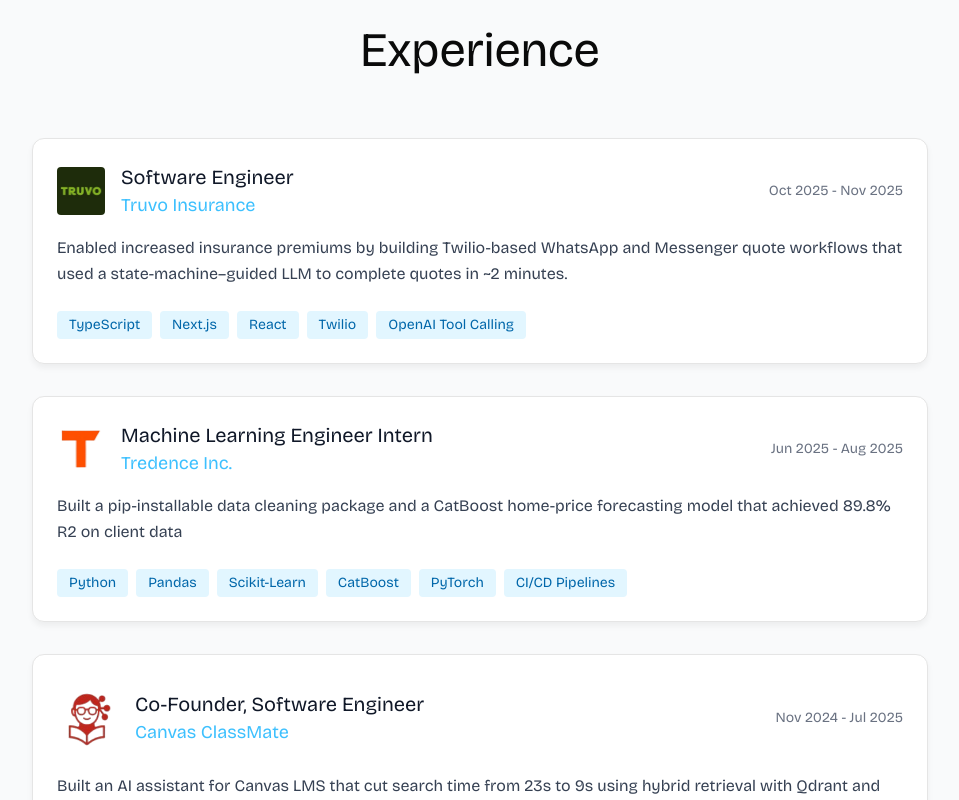
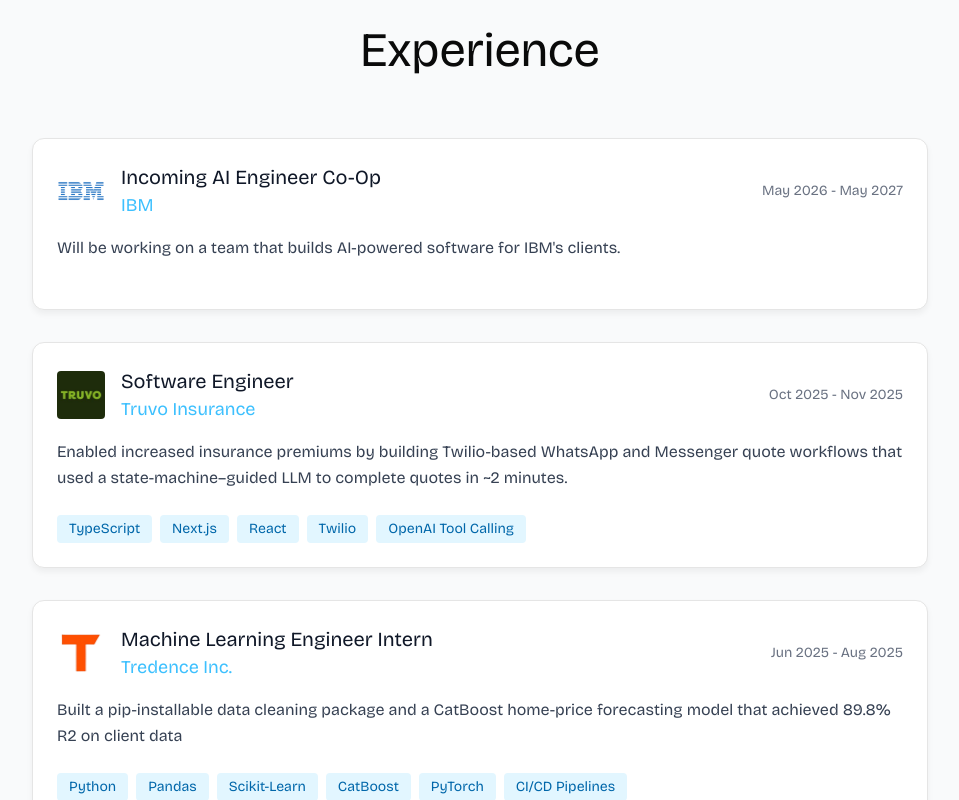
Before and after one commit to esinocchi/portfolio, a Next.js app: page / in a window 1280 px wide. Shown: the part 1638-2438 px from the top of the page, without its empty margins (160-1119 px from the left). Built offline with nearby package versions, Linux system fonts and the light colour scheme; no server answers.

Commit message:
ibm update

```diff
--- a/src/components/sections/Experience.tsx
+++ b/src/components/sections/Experience.tsx
@@ -12,6 +12,14 @@
 }
 
 const experiences: ExperienceItem[] = [
+  {
+    title: "Incoming AI Engineer Co-Op",
+    company: "IBM",
+    period: "May 2026 - May 2027",
+    description: "Will be working on a team that builds AI-powered software for IBM's clients.",
+    technologies: [],
+    logo: "/ibm-logo.jpg"
+  },
   {
     title: "Software Engineer",
     company: "Truvo Insurance",
@@ -67,9 +75,9 @@
                     <Image
                       src={exp.logo}
                       alt={`${exp.company} logo`}
-                      className="object-contain rounded"
-                      width={exp.company === "Canvas ClassMate" ? 62 : 48}
-                      height={exp.company === "Canvas ClassMate" ? 62 : 48}
+                      className={`object-contain rounded`}
+                      width={exp.company === "IBM" ? 48 : exp.company === "Canvas ClassMate" ? 62 : 48}
+                      height={exp.company === "IBM" ? 48 : exp.company === "Canvas ClassMate" ? 62 : 48}
                     />
                     <div>
                       <h3 className="text-xl font-bold text-gray-900">
```
Also changed, not shown: public/ibm-logo.jpg (added).
